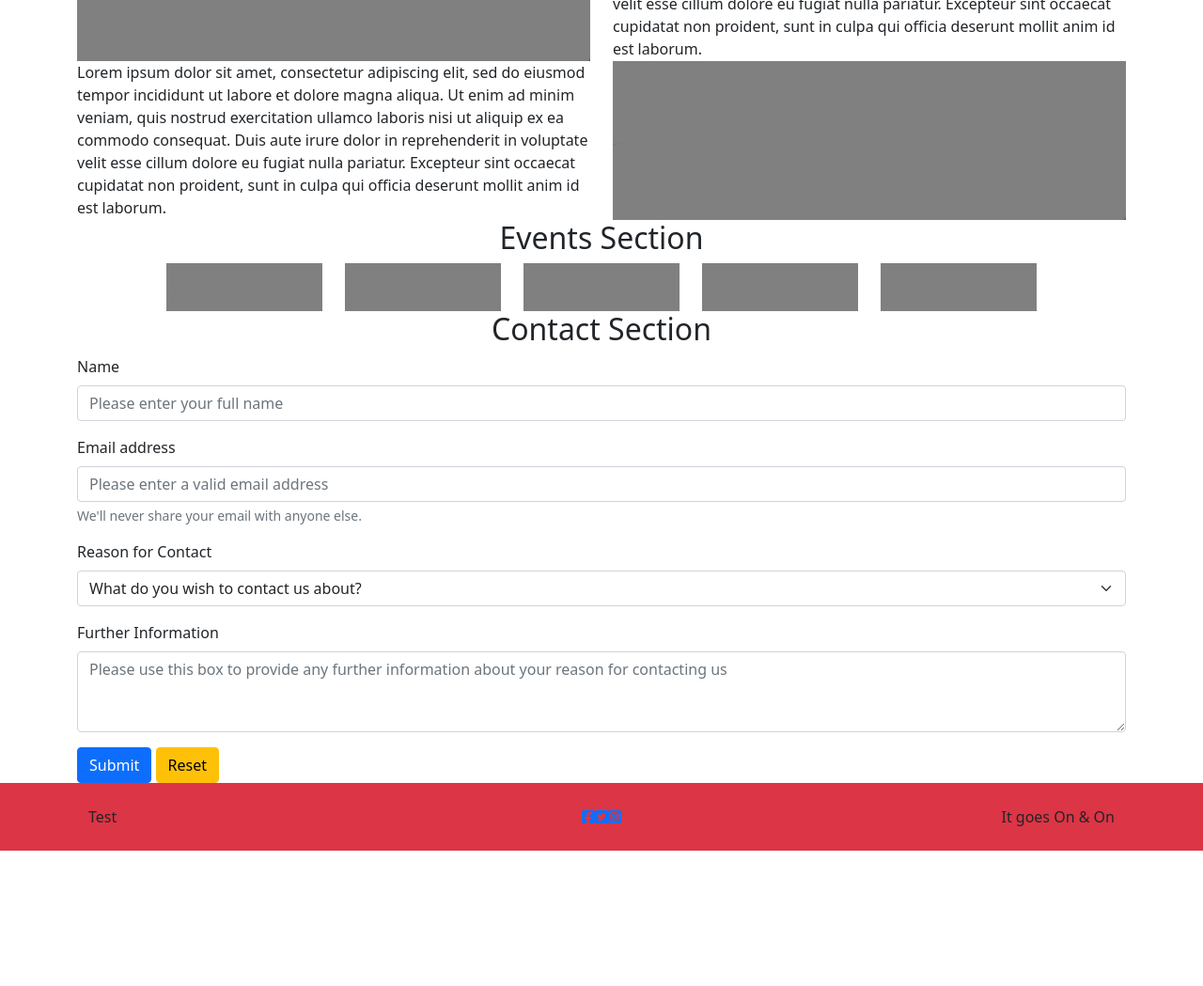
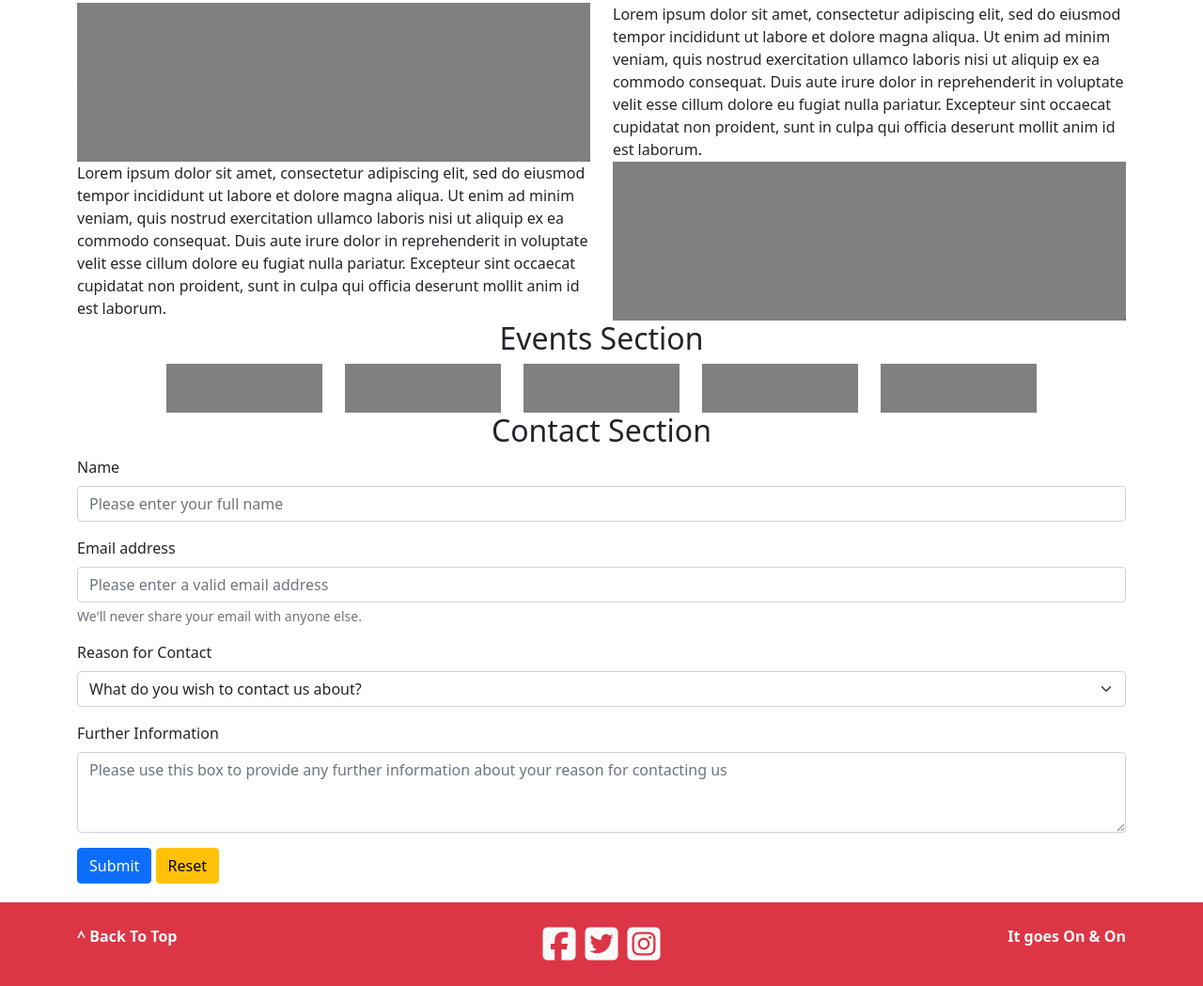
Before and after one commit to Fatheed7/the-jet-reds, a plain HTML site: page index.html in a window 1280 px wide. Shown: the part 893-1942 px from the top of the page at 94% size. Before the commit the page ends 1798 px from the top, so only its background shows below. Drawn offline with nearby package versions, Linux system fonts and the light colour scheme.

Commit message:
#4.2 - Added Anchor Links & CSS to scroll past nav

```diff
--- a/assets/css/style.css
+++ b/assets/css/style.css
@@ -2,6 +2,50 @@
   margin: 0;
   padding: 0;
   border: 0;
+}
+
+/* To Move Body Below Navbar */
+body {
+  padding-top: 3.7rem;
+  position: relative;
+}
+
+/* To Move Anchor Links Below Navbar */
+
+#home,
+#about,
+#media,
+#events,
+#contact,
+#backToTop {
+  scroll-margin-top: 3.7rem;
+}
+
+.nav-item {
+  text-align: center;
+}
+
+.carousel-inner > .carousel-item > img {
+  max-height: 63vh;
+  object-fit: cover;
+}
+
+/* Footer Styling */
+footer {
+  margin-top: 20px;
+}
+
+#footerRow a,
+#footerRow {
+  color: #fafafa;
+  text-decoration: none;
+  font-weight: bold;
+  align-content: center;
+}
+
+.fab {
+  font-size: 40px;
+  margin: 0 5px 0 5px;
 }
 
 /* For Testing Purposes */
@@ -25,12 +69,5 @@
 #backToTop {
   text-align: left;
 }
+
 /* For Testing Purposes */
-
-.nav-item {
-  text-align: center;
-}
-
-#topCarousel {
-  margin-top: 60px;
-}
--- a/index.html
+++ b/index.html
@@ -55,6 +55,7 @@
       <!-----------------------------------End of Navbar----------------------------------------------------->
     </header>
     <!-----------------------------------Start of Carousel----------------------------------------------------->
+    <section id="home">
       <div
         id="topCarousel"
         class="carousel slide carousel-fade"
@@ -84,21 +85,33 @@
         </div>
         <div class="carousel-inner">
           <div class="carousel-item active">
-          <img src="assets/img/jr_test.png" class="d-block w-100" alt="..." />
+            <img
+              src="assets/img/JR_carousel_image1.jpg"
+              class="d-block w-100"
+              alt="..."
+            />
             <div class="carousel-caption d-none d-md-block">
               <h5>First Slide</h5>
               <p>Placeholder text.</p>
             </div>
           </div>
           <div class="carousel-item">
-          <img src="assets/img/jr_test.png" class="d-block w-100" alt="..." />
+            <img
+              src="assets/img/JR_carousel_image2.jpg"
+              class="d-block w-100"
+              alt="..."
+            />
             <div class="carousel-caption d-none d-md-block">
               <h5>Second Slide</h5>
               <p>Placeholder text.</p>
             </div>
           </div>
           <div class="carousel-item">
-          <img src="assets/img/jr_test.png" class="d-block w-100" alt="..." />
+            <img
+              src="assets/img/JR_carousel_image3.jpg"
+              class="d-block w-100"
+              alt="..."
+            />
             <div class="carousel-caption d-none d-md-block">
               <h5>Third Slide</h5>
               <p>Placeholder text.</p>
@@ -124,6 +137,7 @@
           <span class="visually-hidden">Next</span>
         </button>
       </div>
+    </section>
     <!-----------------------------------End of Carousel----------------------------------------------------->
     <!-----------------------------------Start of About----------------------------------------------------->
     <section id="about">
@@ -161,7 +175,7 @@
     </section>
     <!-----------------------------------End of About----------------------------------------------------->
     <!-----------------------------------Start of Media----------------------------------------------------->
-    <section>
+    <section id="media">
       <div class="container">
         <div class="row">
           <div class="col"><h2>Media Section</h2></div>
@@ -204,7 +218,7 @@
     </section>
     <!-----------------------------------End of Media----------------------------------------------------->
     <!-----------------------------------Start of Events----------------------------------------------------->
-    <section>
+    <section id="events">
       <div class="container">
         <div class="row">
           <div class="col"><h2>Events Section</h2></div>
@@ -245,7 +259,7 @@
     </section>
     <!-----------------------------------End of Events----------------------------------------------------->
     <!-----------------------------------Start of Contact----------------------------------------------------->
-    <section>
+    <section id="contact">
       <div class="container">
         <div class="row">
           <div class="col"><h2>Contact Section</h2></div>
@@ -315,9 +329,11 @@
     <!-----------------------------------End of Contact----------------------------------------------------->
     <!-----------------------------------Start of Footer----------------------------------------------------->
     <footer class="bg-danger">
-      <div class="container p-4">
-        <div class="row">
-          <div class="col-4" id="backToTop">Test</div>
+      <div class="container py-4">
+        <div class="row" id="footerRow">
+          <div class="col-4" id="backToTop">
+            <a href="#home">^ Back To Top</a>
+          </div>
           <div class="col-4" id="socialMedia">
             <a href="https://www.facebook.com/TheJetRedsUK/" target="_blank"
               ><i class="fab fa-facebook-square"></i></a
```
Also changed, not shown: assets/img/JR_carousel_image1.jpg (added), assets/img/JR_carousel_image2.jpg (added), assets/img/JR_carousel_image3.jpg (added). Lines whose indentation alone changed are shown as unchanged.
